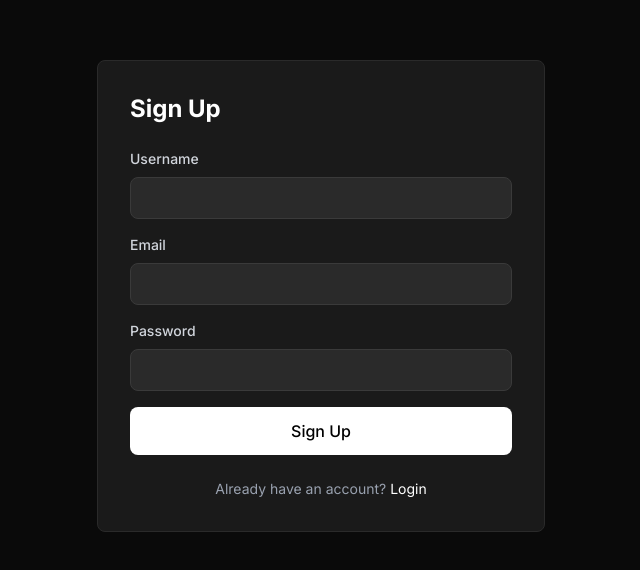
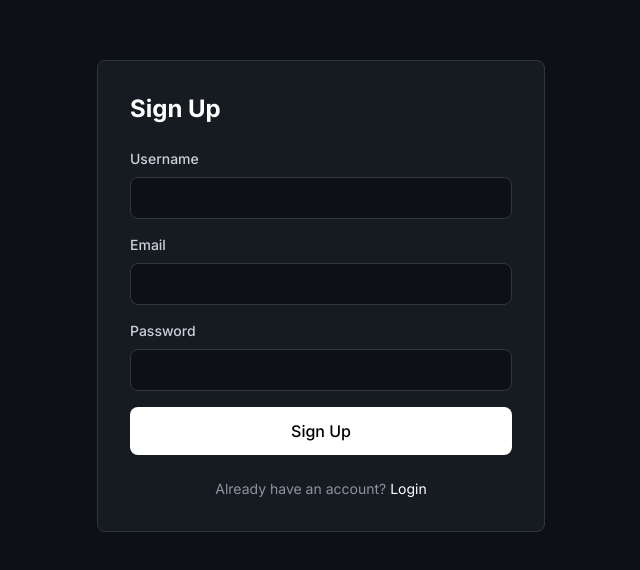
Before and after one commit to chunhuduc/pylomarket, a Next.js app: page /auth/register in a window 1280 px wide. Shown: the part 104-674 px from the top of the page, without its empty margins (319-959 px from the left). Built offline with nearby package versions, Linux system fonts and the light colour scheme.

Commit message:
Refactor Login and Register pages to use Suspense for loading states and improve UI consistency with updated color palette. Change component structure to enhance readability and maintainability.

```diff
--- a/app/auth/login/page.tsx
+++ b/app/auth/login/page.tsx
@@ -1,10 +1,10 @@
 "use client";
 
-import { useState, useEffect } from "react";
+import { useState, useEffect, Suspense } from "react";
 import { useRouter, useSearchParams } from "next/navigation";
 import Link from "next/link";
 
-export default function LoginPage() {
+function LoginForm() {
   const router = useRouter();
   const searchParams = useSearchParams();
   const [email, setEmail] = useState("");
@@ -51,20 +51,20 @@ export default function LoginPage() {
   }
 
   return (
-    <div className="min-h-screen bg-[#0a0a0a] flex items-center justify-center px-4">
+    <div className="min-h-screen bg-[#0D1117] flex items-center justify-center px-4">
       <div className="w-full max-w-md">
-        <div className="bg-[#1a1a1a] border border-[#2a2a2a] rounded-lg p-8">
+        <div className="bg-[#161B22] border border-[#30363D] rounded-lg p-8">
           <h1 className="text-2xl font-bold text-white mb-6">Login</h1>
 
           {error && (
-            <div className="mb-4 p-3 bg-red-900/20 border border-red-700/50 rounded-lg text-sm text-red-400">
+            <div className="mb-4 p-3 bg-red-900/30 border border-red-700/60 rounded-lg text-sm text-red-300">
               {error}
             </div>
           )}
 
           <form onSubmit={handleSubmit} className="space-y-4">
             <div>
-              <label className="block text-sm font-medium text-gray-300 mb-2">
+              <label className="block text-sm font-medium text-[#C9D1D9] mb-2">
                 Email
               </label>
               <input
@@ -72,12 +72,12 @@ export default function LoginPage() {
                 value={email}
                 onChange={(e) => setEmail(e.target.value)}
                 required
-                className="w-full px-4 py-2 bg-[#2a2a2a] border border-[#3a3a3a] rounded-lg text-white focus:outline-none focus:border-white"
+                className="w-full px-4 py-2 bg-[#0D1117] border border-[#30363D] rounded-lg text-white focus:outline-none focus:border-[#3b82f6] transition-colors"
               />
             </div>
 
             <div>
-              <label className="block text-sm font-medium text-gray-300 mb-2">
+              <label className="block text-sm font-medium text-[#C9D1D9] mb-2">
                 Password
               </label>
               <input
@@ -85,20 +85,20 @@ export default function LoginPage() {
                 value={password}
                 onChange={(e) => setPassword(e.target.value)}
                 required
-                className="w-full px-4 py-2 bg-[#2a2a2a] border border-[#3a3a3a] rounded-lg text-white focus:outline-none focus:border-white"
+                className="w-full px-4 py-2 bg-[#0D1117] border border-[#30363D] rounded-lg text-white focus:outline-none focus:border-[#3b82f6] transition-colors"
               />
             </div>
 
             <button
               type="submit"
               disabled={loading}
-              className="w-full px-4 py-3 bg-white text-black rounded-lg font-medium hover:bg-gray-200 transition-colors disabled:opacity-50 disabled:cursor-not-allowed"
+              className="w-full px-4 py-3 bg-white text-black rounded-lg font-medium hover:bg-gray-100 transition-colors disabled:opacity-50 disabled:cursor-not-allowed"
             >
               {loading ? "Logging in..." : "Login"}
             </button>
           </form>
 
-          <p className="mt-6 text-center text-sm text-gray-400">
+          <p className="mt-6 text-center text-sm text-[#8B949E]">
             Don't have an account?{" "}
             <Link href="/auth/register" className="text-white hover:underline">
               Sign up
@@ -109,3 +109,15 @@ export default function LoginPage() {
     </div>
   );
 }
+
+export default function LoginPage() {
+  return (
+    <Suspense fallback={
+      <div className="min-h-screen bg-[#0D1117] flex items-center justify-center">
+        <div className="text-[#C9D1D9]">Loading...</div>
+      </div>
+    }>
+      <LoginForm />
+    </Suspense>
+  );
+}
--- a/app/auth/register/page.tsx
+++ b/app/auth/register/page.tsx
@@ -1,10 +1,10 @@
 "use client";
 
-import { useState, useEffect } from "react";
+import { useState, useEffect, Suspense } from "react";
 import { useRouter, useSearchParams } from "next/navigation";
 import Link from "next/link";
 
-export default function RegisterPage() {
+function RegisterForm() {
   const router = useRouter();
   const searchParams = useSearchParams();
   const [email, setEmail] = useState("");
@@ -52,20 +52,20 @@ export default function RegisterPage() {
   }
 
   return (
-    <div className="min-h-screen bg-[#0a0a0a] flex items-center justify-center px-4">
+    <div className="min-h-screen bg-[#0D1117] flex items-center justify-center px-4">
       <div className="w-full max-w-md">
-        <div className="bg-[#1a1a1a] border border-[#2a2a2a] rounded-lg p-8">
+        <div className="bg-[#161B22] border border-[#30363D] rounded-lg p-8">
           <h1 className="text-2xl font-bold text-white mb-6">Sign Up</h1>
 
           {error && (
-            <div className="mb-4 p-3 bg-red-900/20 border border-red-700/50 rounded-lg text-sm text-red-400">
+            <div className="mb-4 p-3 bg-red-900/30 border border-red-700/60 rounded-lg text-sm text-red-300">
               {error}
             </div>
           )}
 
           <form onSubmit={handleSubmit} className="space-y-4">
             <div>
-              <label className="block text-sm font-medium text-gray-300 mb-2">
+              <label className="block text-sm font-medium text-[#C9D1D9] mb-2">
                 Username
               </label>
               <input
@@ -73,12 +73,12 @@ export default function RegisterPage() {
                 value={username}
                 onChange={(e) => setUsername(e.target.value)}
                 required
-                className="w-full px-4 py-2 bg-[#2a2a2a] border border-[#3a3a3a] rounded-lg text-white focus:outline-none focus:border-white"
+                className="w-full px-4 py-2 bg-[#0D1117] border border-[#30363D] rounded-lg text-white focus:outline-none focus:border-[#3b82f6] transition-colors"
               />
             </div>
 
             <div>
-              <label className="block text-sm font-medium text-gray-300 mb-2">
+              <label className="block text-sm font-medium text-[#C9D1D9] mb-2">
                 Email
               </label>
               <input
@@ -86,12 +86,12 @@ export default function RegisterPage() {
                 value={email}
                 onChange={(e) => setEmail(e.target.value)}
                 required
-                className="w-full px-4 py-2 bg-[#2a2a2a] border border-[#3a3a3a] rounded-lg text-white focus:outline-none focus:border-white"
+                className="w-full px-4 py-2 bg-[#0D1117] border border-[#30363D] rounded-lg text-white focus:outline-none focus:border-[#3b82f6] transition-colors"
               />
             </div>
 
             <div>
-              <label className="block text-sm font-medium text-gray-300 mb-2">
+              <label className="block text-sm font-medium text-[#C9D1D9] mb-2">
                 Password
               </label>
               <input
@@ -99,20 +99,20 @@ export default function RegisterPage() {
                 value={password}
                 onChange={(e) => setPassword(e.target.value)}
                 required
-                className="w-full px-4 py-2 bg-[#2a2a2a] border border-[#3a3a3a] rounded-lg text-white focus:outline-none focus:border-white"
+                className="w-full px-4 py-2 bg-[#0D1117] border border-[#30363D] rounded-lg text-white focus:outline-none focus:border-[#3b82f6] transition-colors"
               />
             </div>
 
             <button
               type="submit"
               disabled={loading}
-              className="w-full px-4 py-3 bg-white text-black rounded-lg font-medium hover:bg-gray-200 transition-colors disabled:opacity-50 disabled:cursor-not-allowed"
+              className="w-full px-4 py-3 bg-white text-black rounded-lg font-medium hover:bg-gray-100 transition-colors disabled:opacity-50 disabled:cursor-not-allowed"
             >
               {loading ? "Creating account..." : "Sign Up"}
             </button>
           </form>
 
-          <p className="mt-6 text-center text-sm text-gray-400">
+          <p className="mt-6 text-center text-sm text-[#8B949E]">
             Already have an account?{" "}
             <Link href="/auth/login" className="text-white hover:underline">
               Login
@@ -123,3 +123,15 @@ export default function RegisterPage() {
     </div>
   );
 }
+
+export default function RegisterPage() {
+  return (
+    <Suspense fallback={
+      <div className="min-h-screen bg-[#0D1117] flex items-center justify-center">
+        <div className="text-[#C9D1D9]">Loading...</div>
+      </div>
+    }>
+      <RegisterForm />
+    </Suspense>
+  );
+}
```
